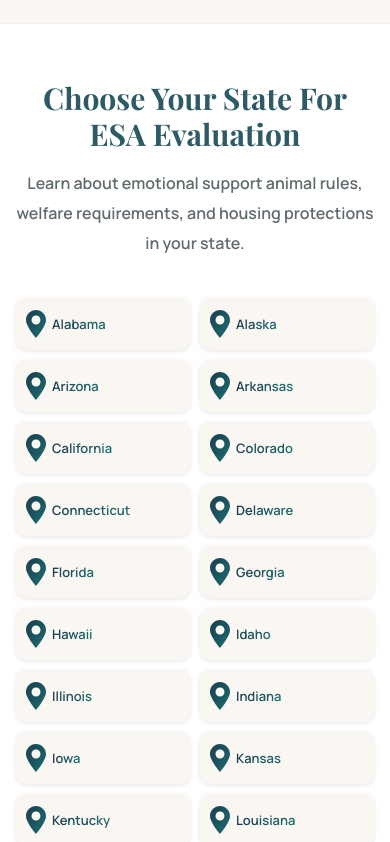
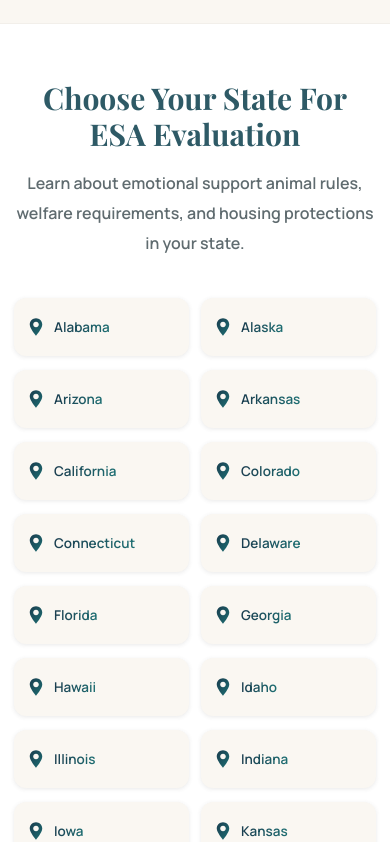
Before and after one commit to Aman-scripts/myesatherapist, a Next.js app: page /states in a window 390 px wide. Shown: the part 1610-2452 px from the top of the page. Built offline with nearby package versions, Linux system fonts and the light colour scheme; a web font is replaced by a local one.

Commit message:
fix(states): improve mobile card height, padding, and vertical gaps in state grid

```diff
--- a/components/states/ChooseStateGridSection.tsx
+++ b/components/states/ChooseStateGridSection.tsx
@@ -9,15 +9,13 @@ const ALL_STATES = Object.values(STATES_DATA).sort((a, b) =>
 );
 
 // Exact Figma fi_3177361 Pin SVG with linear-gradient(135deg, #1A3D4F 0%, #1D6E72 100%)
-function FigmaPinIcon() {
+function FigmaPinIcon({ className = "w-5 h-5 sm:w-6 sm:h-6 lg:w-8 lg:h-8" }: { className?: string }) {
   return (
     <svg
-      width="32"
-      height="32"
       viewBox="0 0 32 32"
       fill="none"
       xmlns="http://www.w3.org/2000/svg"
-      className="shrink-0 w-8 h-8"
+      className={`shrink-0 ${className}`}
     >
       <defs>
         <linearGradient id="figma-pin-grad" x1="0%" y1="0%" x2="100%" y2="100%">
@@ -40,7 +38,7 @@ export function ChooseStateGridSection() {
   return (
     <section
       id="choose-state-section"
-      className="w-full bg-white py-14 sm:py-16 lg:py-[68px] px-4 sm:px-8 lg:px-[78px] border-t border-[#EAE5DC]/60 overflow-hidden"
+      className="w-full bg-white py-14 sm:py-16 lg:py-[68px] px-3.5 sm:px-8 lg:px-[78px] border-t border-[#EAE5DC]/60 overflow-hidden"
     >
       <div className="w-full max-w-[1280px] mx-auto flex flex-col items-center gap-10 sm:gap-14 lg:gap-[72px]">
 
@@ -54,23 +52,23 @@ export function ChooseStateGridSection() {
           </p>
         </div>
 
-        {/* 2 Columns on Mobile, 4 Columns on Desktop */}
-        <div className="w-full grid grid-cols-2 md:grid-cols-3 lg:grid-cols-4 gap-2.5 sm:gap-6 lg:gap-x-[24px] lg:gap-y-[32px] justify-items-center">
+        {/* 2 Columns on Mobile with comfortable spacing, 4 Columns on Desktop */}
+        <div className="w-full grid grid-cols-2 md:grid-cols-3 lg:grid-cols-4 gap-x-3 gap-y-3.5 sm:gap-6 lg:gap-x-[24px] lg:gap-y-[32px] justify-items-center">
           {ALL_STATES.map((state) => (
             <Link
               key={state.slug}
               href={`/${state.slug}`}
-              className="group flex flex-col justify-center items-start px-2.5 sm:px-6 lg:px-[32px] py-2 sm:py-[15px] bg-[#FAF7F2] hover:bg-white rounded-[10px] shadow-[0px_1px_4px_rgba(78,78,78,0.15)] hover:shadow-[0px_4px_12px_rgba(26,61,79,0.15)] transition-all duration-200 w-full max-w-[302px] h-[52px] sm:h-[62px]"
+              className="group flex flex-col justify-center items-start px-3 sm:px-6 lg:px-[32px] py-2.5 sm:py-[15px] bg-[#FAF7F2] hover:bg-white rounded-[12px] sm:rounded-[10px] shadow-[0px_1px_4px_rgba(78,78,78,0.12)] hover:shadow-[0px_4px_12px_rgba(26,61,79,0.15)] transition-all duration-200 w-full max-w-[302px] min-h-[58px] sm:h-[62px]"
             >
               {/* Frame 1261153688: Inner Row */}
-              <div className="flex flex-row items-center gap-1.5 sm:gap-2 lg:gap-[8px] w-full h-[32px] overflow-hidden">
+              <div className="flex flex-row items-center gap-2 sm:gap-2.5 lg:gap-[8px] w-full overflow-hidden">
                 {/* fi_3177361: Pin Icon */}
-                <div className="w-5 h-5 sm:w-7 sm:h-7 lg:w-[32px] lg:h-[32px] flex items-center justify-center shrink-0 group-hover:scale-105 transition-transform">
+                <div className="w-5 h-5 sm:w-6 sm:h-6 lg:w-[32px] lg:h-[32px] flex items-center justify-center shrink-0 group-hover:scale-105 transition-transform">
                   <FigmaPinIcon />
                 </div>
 
                 {/* Page Description: State Text */}
-                <span className="font-sans font-semibold text-[13px] sm:text-[15px] lg:text-[18px] leading-tight sm:leading-[30px] bg-gradient-to-r from-[#1A3D4F] to-[#1D6E72] bg-clip-text text-transparent group-hover:underline decoration-[#1D6E72] underline-offset-4 transition-all truncate">
+                <span className="font-sans font-semibold text-[13.5px] sm:text-[15px] lg:text-[18px] leading-snug sm:leading-[30px] bg-gradient-to-r from-[#1A3D4F] to-[#1D6E72] bg-clip-text text-transparent group-hover:underline decoration-[#1D6E72] underline-offset-4 transition-all truncate">
                   {state.name}
                 </span>
               </div>
```
